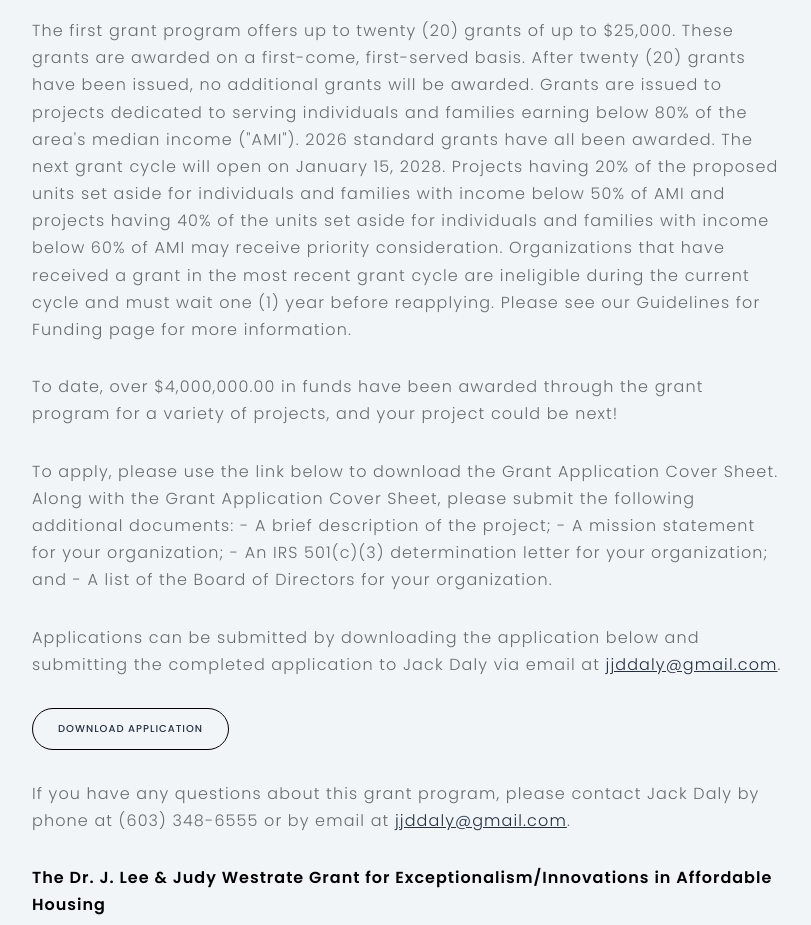
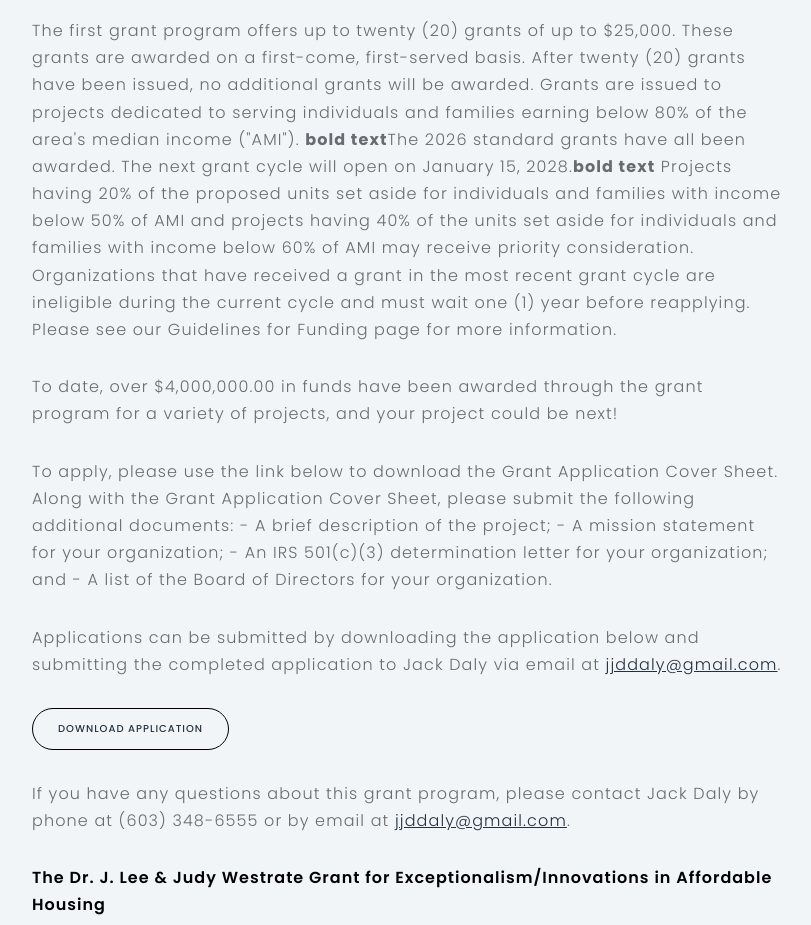
Before and after one commit to hmnewengnand/1, a plain HTML site: page grant.html in a window 1280 px wide. Shown: the part 860-1785 px from the top of the page, without its empty margins (233-1044 px from the left). Drawn offline with Linux system fonts and the light colour scheme.

Commit message:
Update grant.html

```diff
--- a/grant.html
+++ b/grant.html
@@ -80,7 +80,7 @@ Rise targets at risk young mothers and children including those transitioning fr
                 <p class="title-2">The first grant program offers up to twenty (20) grants of up to $25,000. These
                   grants are
                   awarded on a first-come, first-served basis. After twenty (20) grants have been issued, no additional grants will be awarded. Grants are issued to projects dedicated to serving individuals and
-                  families earning below 80% of the area&#39;s median income (&quot;AMI&quot;). <strong></strong> 2026 standard grants have all been awarded. The next grant cycle will open on January 15, 2028.<strong></strong> Projects having 20% of
+                  families earning below 80% of the area&#39;s median income (&quot;AMI&quot;). <strong>bold text</strong>The 2026 standard grants have all been awarded. The next grant cycle will open on January 15, 2028.<strong>bold text</strong> Projects having 20% of
                   the
                   proposed units set aside for individuals and families with income below 50% of AMI and
                   projects having 40% of the units set aside for individuals and families with income below 60% of
```
